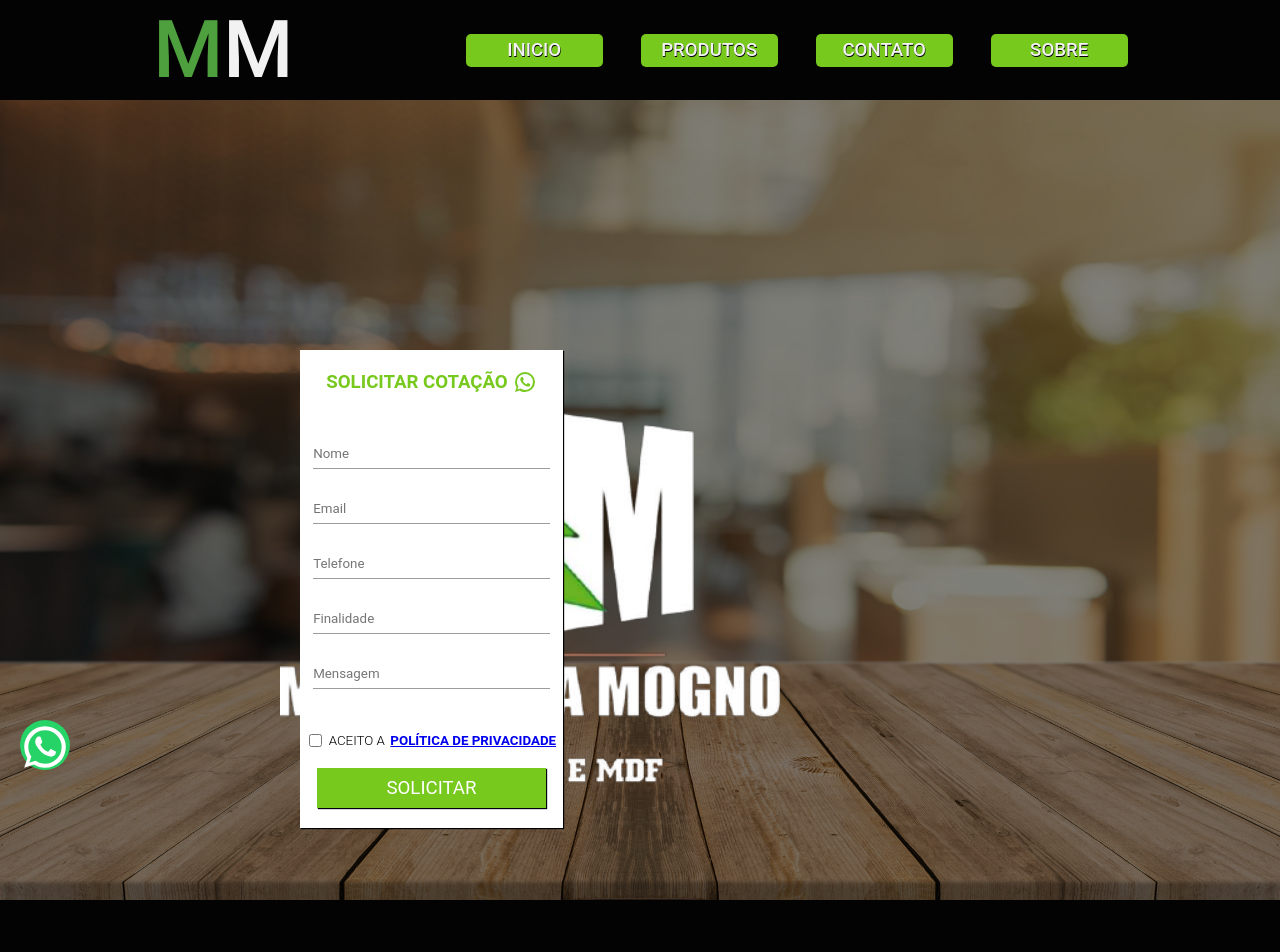
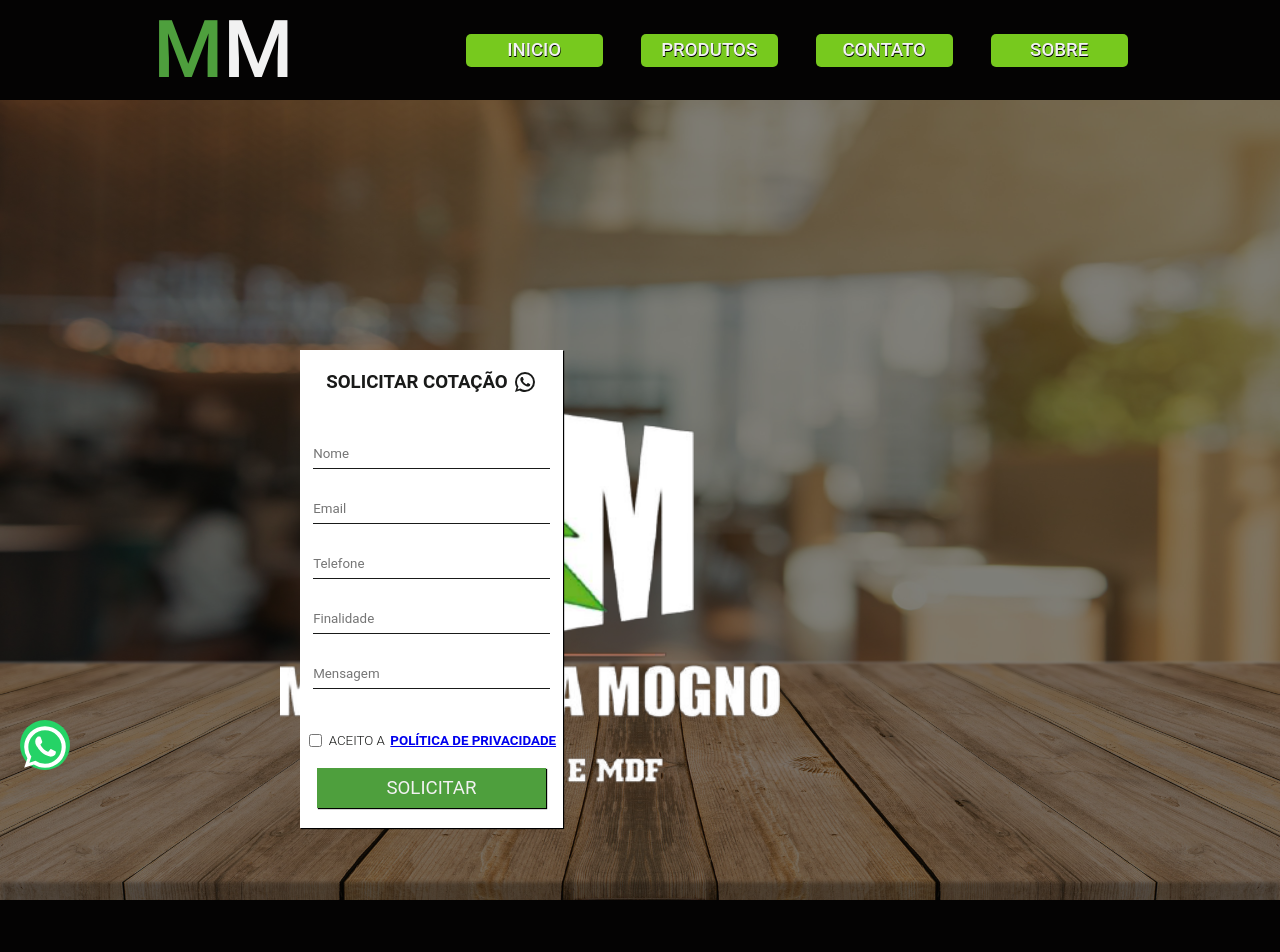
Before and after one commit to hash-luk/madeireira-mogno, a React (Create React App) app: page / in a window 1280 px wide. Shown: the top 952 px of the page. Built offline with nearby package versions, Linux system fonts and the light colour scheme.

Commit message:
Added color variables to main form

```diff
--- a/src/components/Apresentation/styles.ts
+++ b/src/components/Apresentation/styles.ts
@@ -1,4 +1,5 @@
 import styled from 'styled-components';
+import { theme } from '../../theme';
 
 export const Container = styled.div`
     width: 100%;
@@ -13,7 +14,7 @@ export const Container = styled.div`
     .filter{
         width: 100%;
         height: 100%;
-        background-color: #000;
+        background-color: ${theme.colors.black};
         position: absolute;
         opacity: 0.5;
     }
@@ -113,7 +114,7 @@ export const Container = styled.div`
 export const FormGroup = styled.div`
     width: 263px;
     height: 478px;
-    background-color: #FFF;
+    background-color: ${theme.colors.white};
     position: absolute;
     z-index: 2;
     display: flex;
@@ -121,7 +122,7 @@ export const FormGroup = styled.div`
     align-items: center;
     justify-content: space-evenly;
     margin: 250px 0px 0px 300px;
-    box-shadow: 1px 1px 1px ;
+    box-shadow: 1px 1px 1px ${theme.colors.black};
 
 
     @media screen and (max-width: 1024px) {
@@ -156,7 +157,7 @@ export const FormGroup = styled.div`
 `
 
 export const Title = styled.p`
-    color: #77C91E;
+    color: ${theme.colors.blackTextColor};
     font-weight: 700;
     font-size: 14pt;
     text-align: center;
@@ -168,7 +169,7 @@ export const Title = styled.p`
 
 export const Label = styled.label`
     font-weight: 400;
-    color: #989797;
+    color: ${theme.colors.responsiveWhiteTextColor};
     opacity: 0.8;
     pointer-events: none;
     padding: 0 5px;
@@ -176,12 +177,12 @@ export const Label = styled.label`
 `
 
 export const CheckBox = styled.input.attrs({type:'checkbox'})`
-    border: 1px solid #000;
+    border: 1px solid ${theme.colors.black};
 `
 
 export const Terms = styled.label`
     font-weight: 300;
-    color: #000;
+    color: ${theme.colors.blackTextColor};
     font-size: 10pt;
     margin-left: 0.5em;
     white-space: nowrap;
@@ -202,17 +203,19 @@ export const Terms = styled.label`
 export const Request = styled.button`
     width: 229px;
     height: 40px;
-    background-color: #77C91E;
-    color: #FFF;
-    box-shadow: 1px 1px 1px #001;
+    background-color: ${theme.colors.lightGreen};
+    color: ${theme.colors.whiteTextColor};
+    box-shadow: 1px 1px 1px ${theme.colors.black};
     border: none;
-    transition: all 0.2s ease-in-out;
+    transition: all 0.2s ease;
     font-weight: 400;
     font-size: 14pt;
 
     :hover {
         cursor: pointer;
         transform: scale(1.05);
+        background-color: ${theme.colors.superLightGreen};
+        color: ${theme.colors.blackTextColor};
     }
 
     @media(max-width: 480px){
@@ -224,7 +227,7 @@ export const Input = styled.input.attrs({type:'text'})`
     width: 100%;
     height: 30px;
     border: none;
-    border-bottom:1px solid #9c9c9c;
+    border-bottom:1px solid ${theme.colors.blackTextColor};
     -webkit-appearance: none;
     outline: none;
     transition: all .2s ease;
@@ -234,6 +237,6 @@ export const Input = styled.input.attrs({type:'text'})`
     :focus {
         border: none;
         outline: none;
-        border-bottom: 2px solid #000;
+        border-bottom: 2px solid ${theme.colors.black};
     }
 `
--- a/src/theme/index.ts
+++ b/src/theme/index.ts
@@ -2,6 +2,7 @@ export const theme = {
     colors: {
         bgColor: '#040303',
         whiteTextColor: '#f2f2f2',
+        white: '#fff',
         blackTextColor: '#191A19',
         black:'#000',
         borderColor: '#adadad',
```
